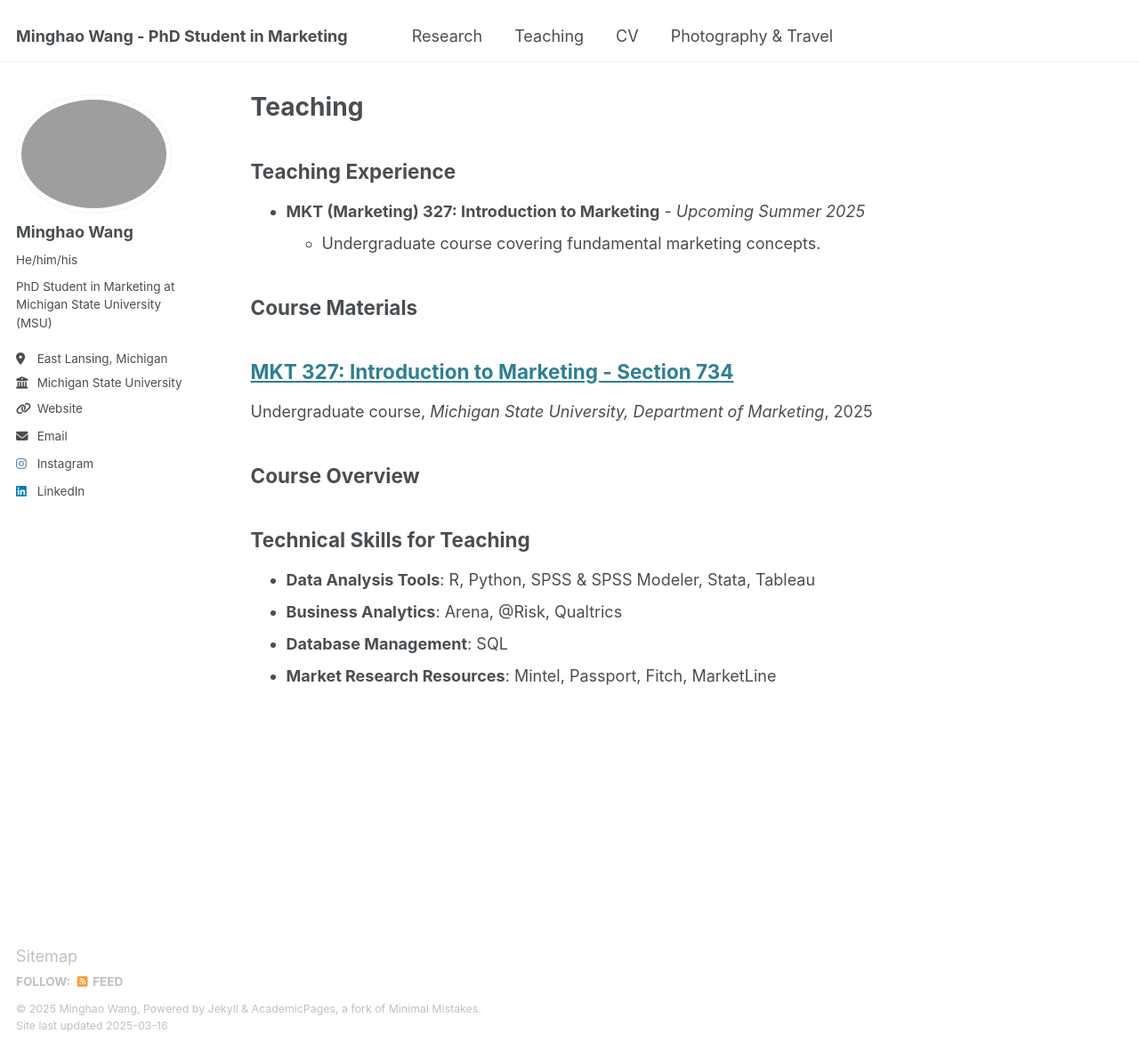
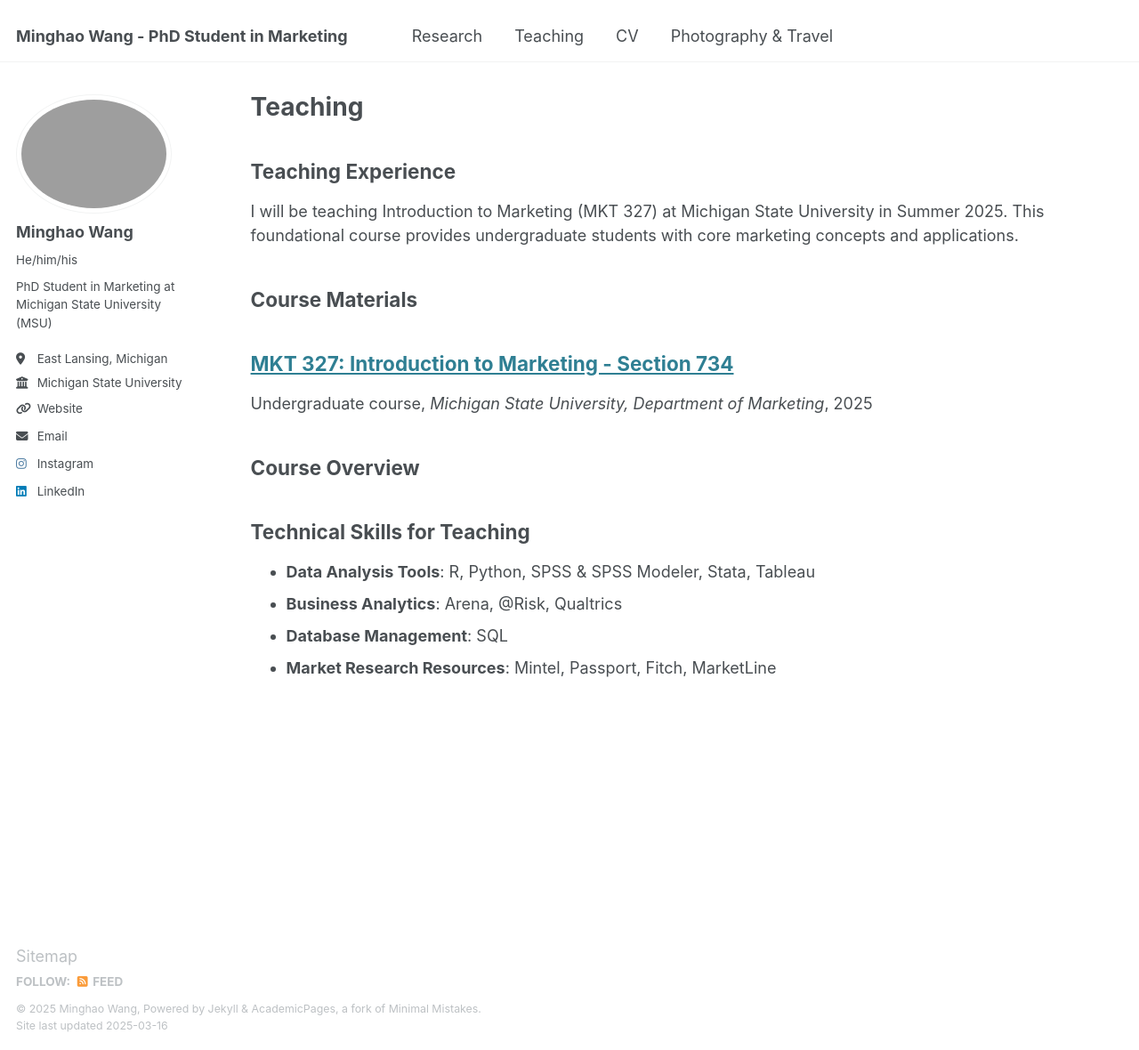
Before and after one commit to minghaowang-research/minghaowang-research.github.io, a Jekyll site: the page built from _pages/teaching.md, in a window 1280 px wide and 1180 px high. Shown: the whole window at 89% size. Built offline with Jekyll 4.4.1, drawn with Linux system fonts in a browser that asks for light colours.

Commit message:
Update teaching.md

```diff
--- a/_pages/teaching.md
+++ b/_pages/teaching.md
@@ -9,8 +9,7 @@ author_profile: true
 
 ## Teaching Experience
 
-* **MKT (Marketing) 327: Introduction to Marketing** - *Upcoming Summer 2025*
-  * Undergraduate course covering fundamental marketing concepts.
+I will be teaching Introduction to Marketing (MKT 327) at Michigan State University in Summer 2025. This foundational course provides undergraduate students with core marketing concepts and applications.
 
 ## Course Materials
 
```
